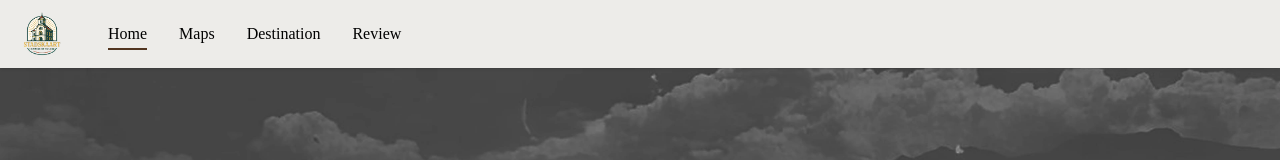
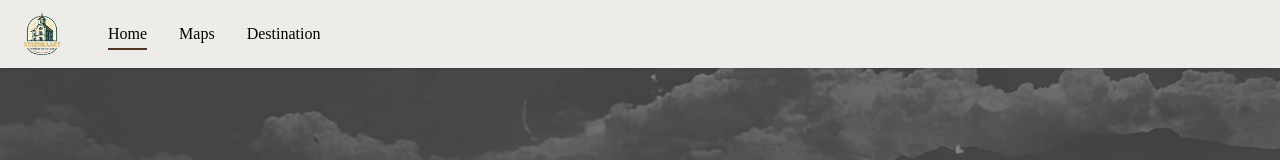
Before and after one commit to Arnabilah27/Heritage_Malang, a React (Vite) app: page / in a window 1280 px wide. Shown: the top 160 px of the page. Built offline with nearby package versions, Linux system fonts and the light colour scheme; a web font is replaced by a local one.

Commit message:
feat: remove review navbar menu

```diff
--- a/src/components/Navbar.tsx
+++ b/src/components/Navbar.tsx
@@ -10,7 +10,7 @@ const navItems: Route[] = [
   { name: "Home", path: "/" },
   { name: "Maps", path: "/maps" },
   { name: "Destination", path: "/destination" },
-  { name: "Review", path: "#" },
+  // { name: "Review", path: "/review" },
 ];
 
 export default function Navbar() {
--- a/src/routes/index.tsx
+++ b/src/routes/index.tsx
@@ -2,7 +2,7 @@ import Layout from "@/components/Layout";
 import Destination from "@/pages/Destination";
 import Home from "@/pages/Home";
 import Maps from "@/pages/Maps";
-import Review from "@/pages/Review";
+// import Review from "@/pages/Review";
 import { createBrowserRouter } from "react-router-dom";
 
 export const router = createBrowserRouter([
@@ -12,7 +12,7 @@ export const router = createBrowserRouter([
     children: [
       { path: "/", element: <Home /> },
       { path: "/maps", element: <Maps /> },
-      { path: "/review", element: <Review /> },
+      // { path: "/review", element: <Review /> },
       { path: "/destination", element: <Destination /> },
     ],
   },
```
